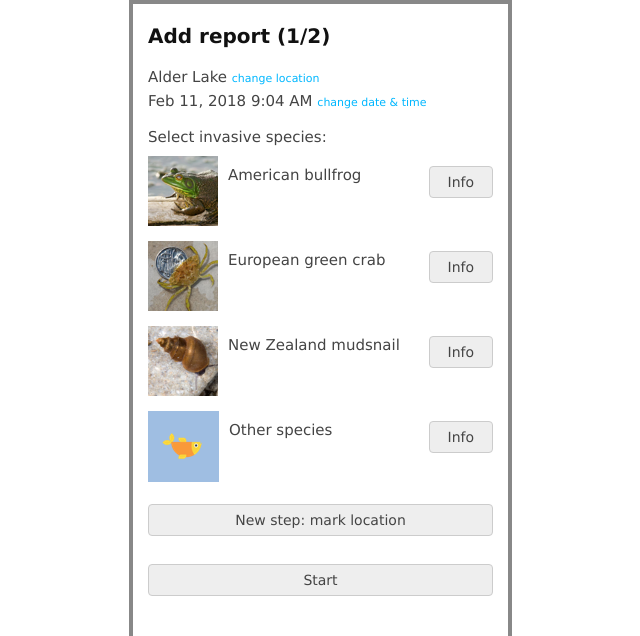
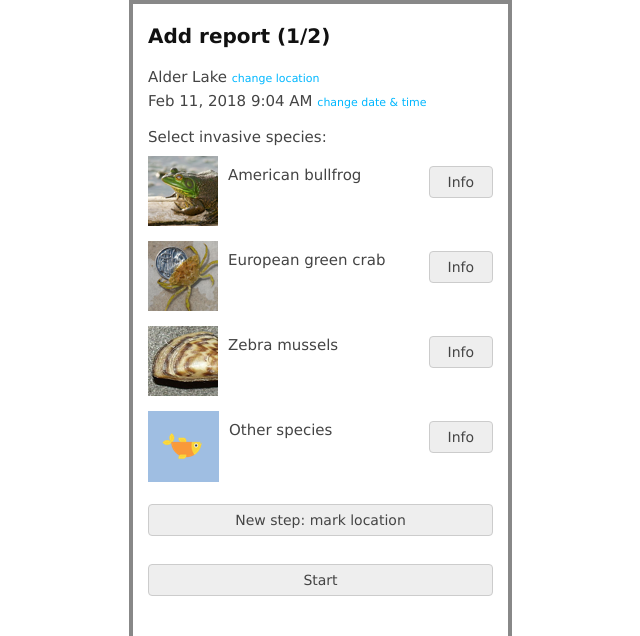
Before and after one commit to craklyn/fishackathon, a Node server app: page /page3 in a window 1280 px wide. Shown: the top 636 px of the page, without its empty margins (71-711 px from the left). Run offline with Node 20, Linux system fonts and the light colour scheme; some libraries are stand-ins or nearby versions.

Commit message:
Final version?

```diff
--- a/app-frontend/views/page3.html
+++ b/app-frontend/views/page3.html
@@ -24,7 +24,7 @@
       Select invasive species:
       <div class="media" style="margin-top: 10px;">
         <div class="media-left">
-          <img src="images/americanBullfrog.png" class="media-object">
+          <a href="/page4"><img src="images/americanBullfrog.png" class="media-object"></a>
         </div>
         <div class="media-body" style="padding-top: 10px;">
           American bullfrog <button class="btn btn-primary" style="float: right;">Info</button>
@@ -32,7 +32,7 @@
       </div>
       <div class="media">
         <div class="media-left">
-          <img src="images/europeanGreenCrab.png" class="media-object">
+          <a href="/page4"><img src="images/europeanGreenCrab.png" class="media-object"></a>
         </div>
         <div class="media-body" style="padding-top: 10px;">
           European green crab <button class="btn btn-primary" style="float: right;">Info</button>
@@ -40,15 +40,15 @@
       </div>
       <div class="media">
         <div class="media-left">
-          <img src="images/newzealandmudsnail.png" class="media-object" style="height: 70px;">
+          <a href="/page4"><img src="images/zebra2.png" class="media-object" style="height: 70px;"></a>
         </div>
         <div class="media-body" style="padding-top: 10px;">
-          New Zealand mudsnail <button class="btn btn-primary" style="float: right;">Info</button>
+          Zebra mussels <button class="btn btn-primary" style="float: right;">Info</button>
         </div>
       </div>
       <div class="media">
         <div class="media-left">
-          <img src="images/fishIcon.png" class="media-object">
+          <a href="/page4"><img src="images/fishIcon.png" class="media-object"></a>
         </div>
         <div class="media-body" style="padding-top: 10px;">
           Other species <button class="btn btn-primary" style="float: right;">Info</button>
```
Also changed, not shown: app-frontend/views/page6.html (+12 -1 lines).
